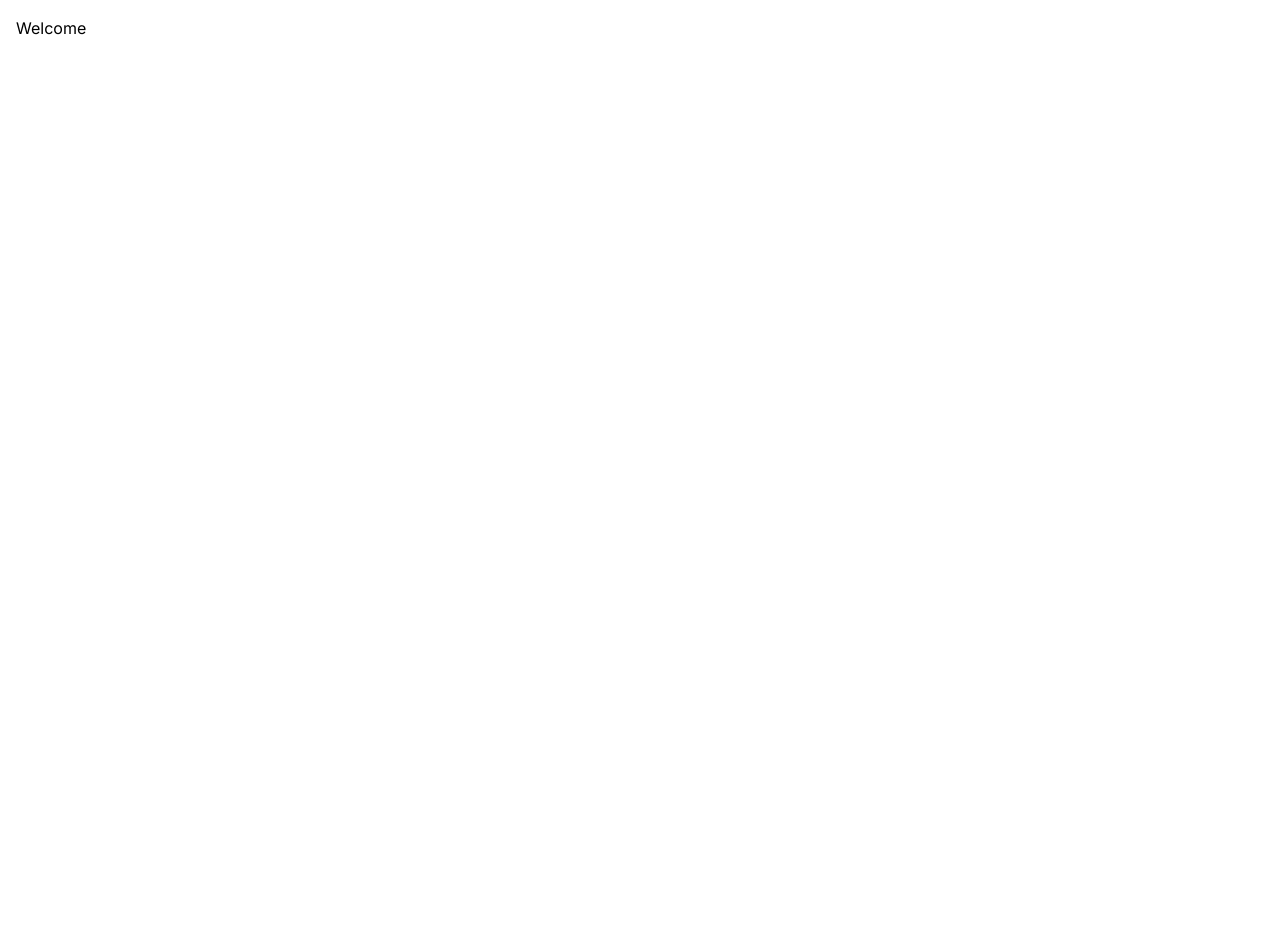
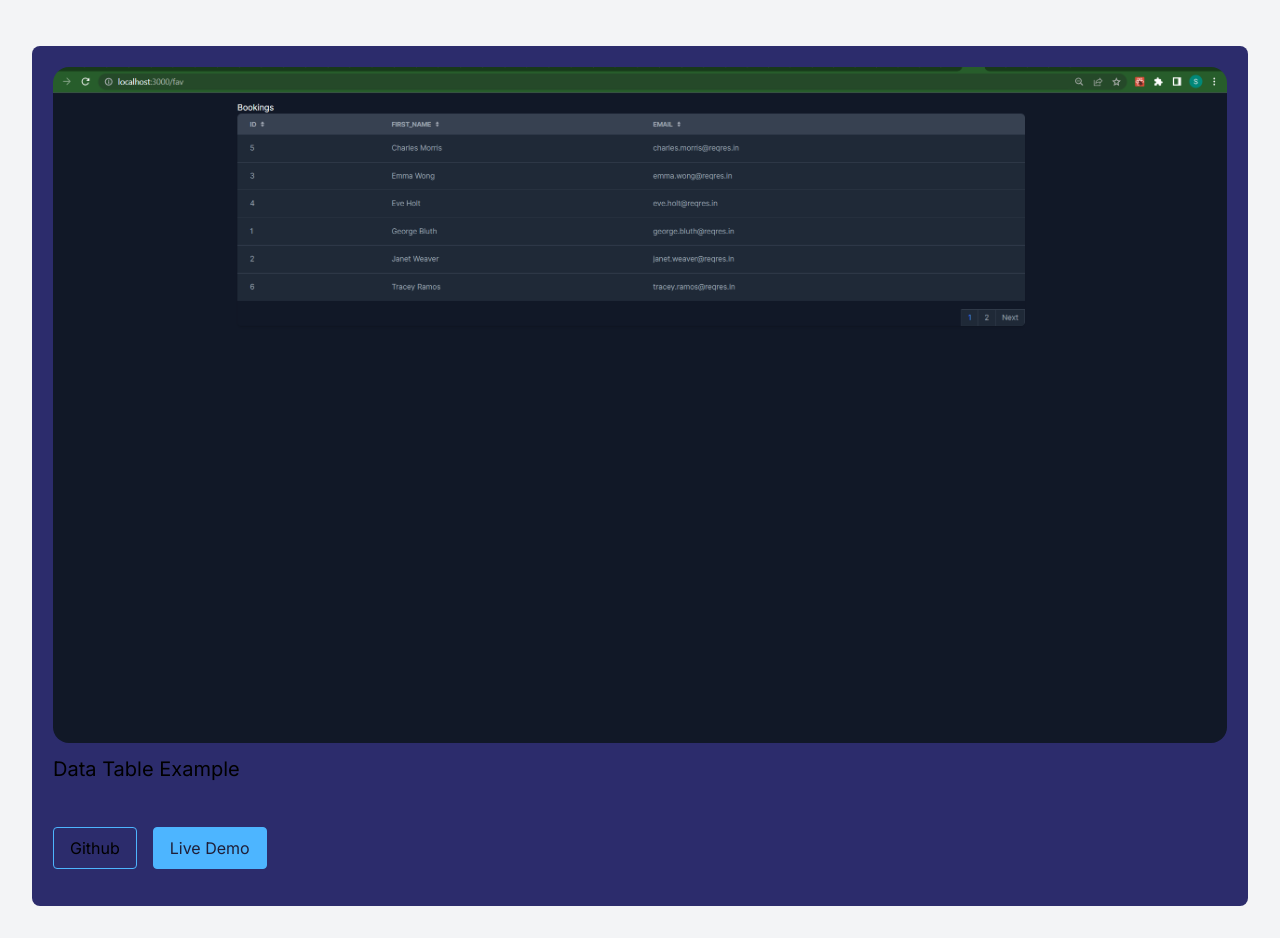
Before and after one commit to zniper17/data-table, a Next.js app: page / in a window 1280 px wide. Before the commit the page ends 800 px from the top, so only its background shows below. Built offline with nearby package versions, Linux system fonts and the light colour scheme.

Commit message:
Improvised the code , welcome message in home page

```diff
--- a/src/api/axisos.ts
+++ b/src/api/axisos.ts
@@ -1,10 +1,10 @@
 import axios from "axios";
 
-const axiosPrimaryInstance = axios.create();
+const axiosInstance = axios.create();
 
-axiosPrimaryInstance.defaults.baseURL = "https://reqres.in/api";
+axiosInstance.defaults.baseURL = "https://reqres.in/api";
 
 export const getUsers = async (pageParam = 1) => {
-  const response = await axiosPrimaryInstance.get(`/users?page=${pageParam}`);
+  const response = await axiosInstance.get(`/users?page=${pageParam}`);
   return response.data;
 };
--- a/src/app/fav/page.tsx
+++ b/src/app/example/page.tsx
@@ -5,11 +5,11 @@ import DataTable from "@/components/DataTable";
 import { sortData } from "@/helpers";
 import { IRowData } from "@/types";
 import { useRouter } from "next/navigation";
-import { usePathname, useSearchParams } from "next/navigation";
+import { usePathname } from "next/navigation";
 
 import React from "react";
 
-const headers = ["Id", "first_name", "email"];
+const HEADERS = ["Id", "first_name", "email"];
 
 interface IProps {
   searchParams: {
@@ -17,15 +17,9 @@ interface IProps {
   };
 }
 
-function Home({ searchParams }: IProps) {
+function Example({ searchParams }: IProps) {
   const router = useRouter();
   const pathname = usePathname();
-
-  const [pagination, setPagination] = React.useState({
-    currentPage: 0,
-    totalPages: 0,
-  });
-
   const [paginatedData, setPaginatedData] = React.useState<any>();
   const [sortKey, setSortKey] = React.useState<keyof IRowData | "">("");
   const [sortDirection, setSortDirection] = React.useState<"asc" | "desc">(
@@ -73,7 +67,7 @@ function Home({ searchParams }: IProps) {
     <DataTable
       sortable
       caption="Bookings"
-      headers={headers}
+      headers={HEADERS}
       rows={sortedData()}
       changeSort={changeSort}
       pagination
@@ -84,4 +78,4 @@ function Home({ searchParams }: IProps) {
   );
 }
 
-export default Home;
+export default Example;
--- a/src/app/examples/page.tsx
+++ /dev/null
@@ -1,52 +0,0 @@
-import React from "react";
-import { getUsers } from "@/api/axisos";
-import DataTable from "@/components/DataTable";
-import { redirect } from "next/navigation";
-
-interface IProps {
-  searchParams: {
-    page_num?: number;
-  };
-}
-
-async function Home({ searchParams }: IProps) {
-  const headers = ["Id", "title", "body"];
-  const currentPage = isNaN(Number(searchParams.page_num))
-    ? 1
-    : Number(searchParams.page_num);
-  try {
-    const response = await getUsers(currentPage);
-    const users = response.data;
-
-    if (!response) {
-      return <div>Loading...</div>;
-    }
-
-    if (users.length === 0) {
-      return <div>No users found.</div>;
-    }
-
-    const pageArray = Array(response.total_pages)
-      .fill(1)
-      .map((_, index) => index + 1);
-
-    return (
-      <>
-        {/* <DataTable
-          sortable
-          caption="Bookings"
-          headers={headers}
-          rows={users}
-          pagination
-          // pageArray={pageArray}
-          currentPage={currentPage}
-        /> */}
-        <h1>Removed server side component</h1>
-      </>
-    );
-  } catch (error) {
-    return redirect("./404");
-  }
-}
-
-export default Home;
--- a/src/app/layout.tsx
+++ b/src/app/layout.tsx
@@ -16,7 +16,7 @@ export default function RootLayout({
   return (
     <html lang="en">
       <body
-        className={`${inter.className}  container mx-auto p-4 dark:bg-gray-900 dark:text-white`}
+        className={`${inter.className}  container mx-auto p-4 bg-gray-100 dark:bg-gray-900 dark:text-white`}
       >
         {children}
       </body>
--- a/src/app/page.tsx
+++ b/src/app/page.tsx
@@ -1,9 +1,40 @@
-import DataTable from "@/components/DataTable";
+/* eslint-disable @next/next/no-img-element */
+import Anchor from "@/components/Anchor";
 import React from "react";
 function Home() {
   return (
     <React.Fragment>
-      <h1>Welcome</h1>
+      <div className="flex flex-col items-center justify-center h-screen">
+        <header className="py-10">
+          <div className="container mx-auto px-4">
+            <h1 className="text-4xl font-bold text-center">Welcome</h1>
+          </div>
+        </header>
+
+        <main className="container mx-auto px-4 py-8">
+          <section>
+            <div className="bg-[#2c2c6c] p-5 rounded-lg  border border-transparent transition-all duration-400 ease-in hover:bg-transparent hover:border-[#2c2c6c]">
+              <div className="overflow-hidden rounded-2xl">
+                <img src="/images/Screenshot.png" alt="screenshot" />
+              </div>
+              <h2 className="my-3 pb-8 text-xl">Data Table Example</h2>
+
+              <div className="flex gap-4 mb-4">
+                <Anchor target="_blank" rel="noreferrer">
+                  Github
+                </Anchor>
+                <Anchor
+                  className="bg-[#4db5ff] text-[#1f1f38]"
+                  href="/example"
+                  rel="noreferrer"
+                >
+                  Live Demo
+                </Anchor>
+              </div>
+            </div>
+          </section>
+        </main>
+      </div>
     </React.Fragment>
   );
 }
--- /dev/null
+++ b/src/components/Anchor.tsx
@@ -0,0 +1,20 @@
+import React from "react";
+
+function Anchor(
+  props: React.DetailedHTMLProps<
+    React.AnchorHTMLAttributes<HTMLAnchorElement>,
+    HTMLAnchorElement
+  >
+) {
+  const { className = "", children, ...restAtrributes } = props;
+  return (
+    <a
+      className={`inline-block dark:text-white py-2 px-4 rounded cursor-pointer border border-[#4db5ff] transition-all duration-400 ease-in hover:bg-white hover:text-[#4db5ff] hover:border-transparent ${className}`}
+      {...restAtrributes}
+    >
+      {children}
+    </a>
+  );
+}
+
+export default Anchor;
--- a/src/components/DataTable.tsx
+++ b/src/components/DataTable.tsx
@@ -1,11 +1,9 @@
 "use client";
-
 import { IRowData } from "@/types";
-import Link from "next/link";
 import React from "react";
 import Button from "./Button";
 
-interface IProps {
+interface DataTableProps {
   sortable?: boolean;
   headers: string[];
   caption?: string;
@@ -17,10 +15,10 @@ interface IProps {
   pageArray: number[];
 }
 
-function DataTable(props: IProps) {
+function DataTable(props: DataTableProps) {
   return (
     <React.Fragment>
-      {!!props.caption && <span>{props.caption}</span>}
+      {!!props.caption && <h1 className="text-3xl my-5">{props.caption}</h1>}
       <div className="relative overflow-x-auto shadow-md sm:rounded-lg">
         <table className="w-full text-sm text-left text-gray-500 dark:text-gray-400">
           <thead className="text-xs text-gray-700 uppercase bg-gray-50 dark:bg-gray-700 dark:text-gray-400">
@@ -35,7 +33,7 @@ function DataTable(props: IProps) {
                         className="ml-1.5 focus:outline-none"
                       >
                         <svg
-                          className={`w-3 h-3 transition-transform duration-150 transform`}
+                          className="w-3 h-3 transition-transform duration-150 transform"
                           aria-hidden="true"
                           xmlns="http://www.w3.org/2000/svg"
                           fill="currentColor"
@@ -95,6 +93,7 @@ function DataTable(props: IProps) {
                   {page}
                 </Button>
               ))}
+              {props.currentPage !== props.pageArray.pop() && (
                 <li>
                   <Button
                     onClick={() => {
@@ -104,6 +103,7 @@ function DataTable(props: IProps) {
                     Next
                   </Button>
                 </li>
+              )}
             </ul>
           </nav>
         )}
```
Also changed, not shown: public/images/Screenshot.png (added). Lines whose indentation alone changed are shown as unchanged.
